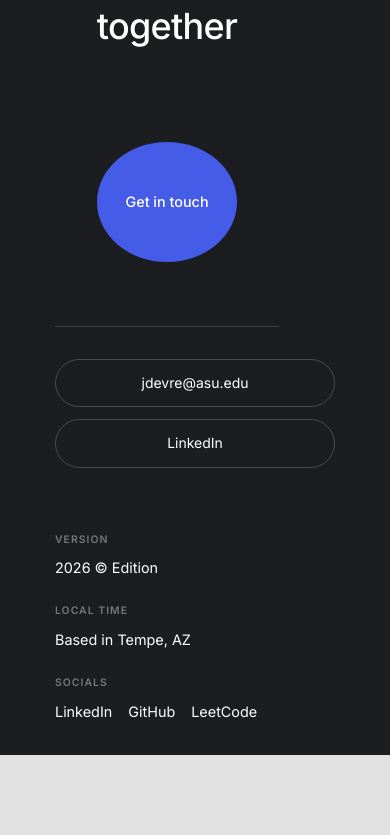
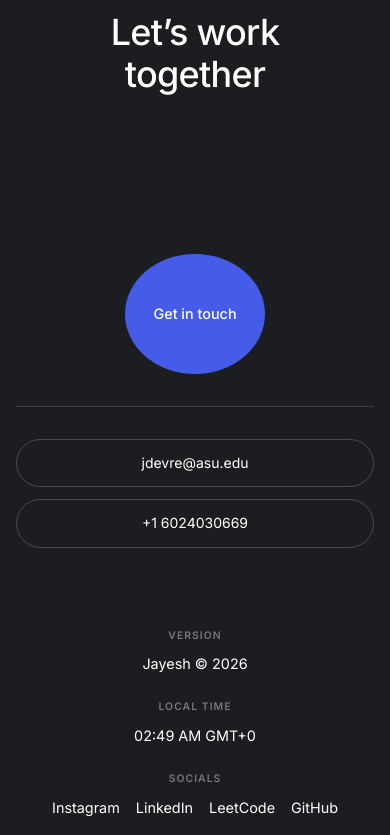
Before and after one commit to JayeshDevre/jayeshdevre-portfolio, a Next.js app: page / in a window 390 px wide. Shown: the part 7582-8417 px from the top of the page. Before the commit the page ends 8337 px from the top, so only its background shows below. Built offline with nearby package versions, Linux system fonts and the light colour scheme.

Commit message:
contact done

```diff
--- a/app/components/Contact.module.css
+++ b/app/components/Contact.module.css
@@ -2,31 +2,60 @@
   min-height: 100vh;
   display: flex;
   flex-direction: column;
-  justify-content: center;
   background-color: var(--bg-dark);
   color: var(--text-light);
-  padding: var(--space-2xl) 0 var(--space-lg);
+  padding: var(--space-2xl) 0 0;
   position: relative;
-  overflow: hidden;
+  overflow: visible;
 }
 
 .container {
-  width: 80%;
-  max-width: 100%;
+  flex: 1;
+  width: 90%;
+  max-width: 1100px;
   margin: 0 auto;
   padding: 0 var(--space-lg);
   display: flex;
   flex-direction: column;
+  justify-content: center;
+  align-items: center;
+}
+
+/* Full-width footer bar — edge to edge, bottom of page */
+.footerBar {
+  width: 100vw;
+  margin-left: calc(-50vw + 50%);
+  background-color: var(--bg-dark);
+  border-radius: 0 0 12px 12px;
+  padding: 1.25rem var(--space-lg);
+  margin-top: auto;
+  box-sizing: border-box;
+}
+
+.footerInner {
+  width: 100%;
+  display: flex;
+  justify-content: space-between;
+  align-items: flex-start;
+  flex-wrap: wrap;
+  gap: 2rem;
+}
+
+.footerLeft {
+  display: flex;
+  flex-wrap: wrap;
+  gap: 2.5rem;
 }
 
 .main {
   display: flex;
   justify-content: space-between;
   align-items: center;
-  width: 80%;
+  width: 100%;
+  max-width: 1000px;
   border-bottom: 1px solid rgba(255, 255, 255, 0.15);
-  padding-bottom: var(--space-xl);
-  margin-bottom: var(--space-lg);
+  padding-bottom: var(--space-sm);
+  margin-bottom: var(--space-md);
   gap: var(--space-lg);
 }
 
@@ -40,7 +69,7 @@
   display: flex;
   flex-direction: column;
   align-items: flex-start;
-  gap: 0.5rem;
+  gap: 1.25rem;
 }
 
 .titleTextBlock {
@@ -81,7 +110,7 @@
   flex-shrink: 0;
 }
 
-/* CTA — anchored right, magnetic effect */
+/* CTA — anchored right on desktop, centered on mobile */
 .ctaArea {
   display: flex;
   align-items: center;
@@ -117,31 +146,51 @@
   display: inline-block;
 }
 
-/* Links row — full width */
+/* Links row — full width of container, centered */
 .linksRow {
   display: flex;
   flex-wrap: wrap;
+  justify-content: center;
   gap: 1rem;
   margin-bottom: var(--space-xl);
   width: 100%;
+  max-width: 1000px;
 }
 
 .pillBtn {
+  position: relative;
   padding: 1rem 2rem;
   border-radius: var(--radius-full);
   border: 1px solid rgba(255, 255, 255, 0.2);
   color: var(--text-light);
   font-size: 1rem;
   text-decoration: none;
-  transition: var(--transition-smooth);
+  overflow: hidden;
+  transition: color 0.4s ease;
+  z-index: 0;
+}
+
+.pillBtn::before {
+  content: "";
+  position: absolute;
+  inset: 0;
+  background: var(--accent);
+  border-radius: inherit;
+  transform: scaleY(0);
+  transform-origin: bottom;
+  transition: transform 0.4s ease;
+  z-index: -1;
 }
 
 .pillBtn:hover {
-  background-color: var(--text-light);
-  color: var(--bg-dark);
+  color: var(--text-light);
 }
 
-/* Bottom info — full width */
+.pillBtn:hover::before {
+  transform: scaleY(1);
+}
+
+/* Footer bar columns (reuse bottom styles) */
 .bottom {
   display: flex;
   justify-content: space-between;
@@ -156,6 +205,10 @@
   display: flex;
   flex-direction: column;
   gap: 0.5rem;
+}
+
+.bottomColSocials {
+  margin-left: auto;
 }
 
 .bottomLabel {
@@ -202,28 +255,31 @@
   width: 100%;
 }
 
-/* Responsive */
+/* Responsive — tablet and small desktop */
 @media (max-width: 768px) {
   .contact {
-    padding: var(--space-xl) 0 var(--space-md);
+    padding: var(--space-xl) 0 0;
   }
 
   .contact .container {
-    padding-left: var(--space-sm);
-    padding-right: var(--space-sm);
+    width: 100%;
+    padding-left: var(--space-lg);
+    padding-right: var(--space-lg);
   }
 
   .main {
     flex-direction: column;
     align-items: center;
-    gap: var(--space-xl);
-    padding-bottom: var(--space-lg);
+    text-align: center;
+    gap: var(--space-2xl);
+    padding-bottom: var(--space-md);
     margin-bottom: var(--space-md);
   }
 
   .titleBlock {
     max-width: 100%;
     align-items: center;
+    margin-top: 2.5rem;
   }
 
   .titleArea {
@@ -231,11 +287,17 @@
     align-items: center;
     text-align: center;
     max-width: 100%;
+    gap: 1.5rem;
   }
 
   .titleTextBlock {
     margin-left: 0;
     align-items: center;
+  }
+
+  .ctaArea {
+    justify-content: center;
+    width: 100%;
   }
 
   .titleLine1,
@@ -254,6 +316,8 @@
   }
 
   .linksRow {
+    width: 100%;
+    max-width: 100%;
     flex-wrap: wrap;
     gap: 0.75rem;
     margin-bottom: var(--space-lg);
@@ -269,9 +333,37 @@
     justify-content: center;
   }
 
-  .bottom {
+  .footerBar {
+    padding: 1rem var(--space-lg);
+    border-radius: 0 0 10px 10px;
+  }
+
+  .footerInner {
     flex-direction: column;
+    align-items: center;
+    text-align: center;
     gap: 1.5rem;
+  }
+
+  .footerLeft {
+    flex-direction: column;
+    align-items: center;
+    gap: 1.5rem;
+  }
+
+  .bottomCol,
+  .bottomColSocials {
+    align-items: center;
+    text-align: center;
+  }
+
+  .bottomColSocials {
+    margin-left: 0;
+  }
+
+  .socialLinks {
+    justify-content: center;
+    flex-wrap: wrap;
   }
 
   .bottomText,
@@ -280,14 +372,20 @@
   }
 }
 
+/* Responsive — mobile */
 @media (max-width: 480px) {
   .contact {
-    padding: var(--space-lg) 0 var(--space-md);
+    padding: var(--space-lg) 0 0;
   }
 
   .contact .container {
+    width: 100%;
     padding-left: 1rem;
     padding-right: 1rem;
+  }
+
+  .titleBlock {
+    margin-top: 2rem;
   }
 
   .avatar {
@@ -307,15 +405,27 @@
     font-size: 0.9rem;
   }
 
+  .linksRow {
+    flex-direction: column;
+    align-items: stretch;
+  }
+
   .pillBtn {
     padding: 0.75rem 1.25rem;
     font-size: 0.875rem;
     width: 100%;
+    min-width: 0;
     justify-content: center;
+    box-sizing: border-box;
+  }
+
+  .footerBar {
+    padding: 1rem 1rem;
   }
 
   .socialLinks {
     flex-wrap: wrap;
     gap: 1rem;
+    justify-content: center;
   }
 }
--- a/app/components/Contact.tsx
+++ b/app/components/Contact.tsx
@@ -1,13 +1,27 @@
 "use client";
 
-import { useRef, useState } from "react";
+import { useRef, useState, useEffect } from "react";
 import { motion, useInView } from "framer-motion";
 import styles from "./Contact.module.css";
+
+function formatLocalTime() {
+  const now = new Date();
+  const offsetMinutes = -now.getTimezoneOffset();
+  const offsetHours = Math.floor(Math.abs(offsetMinutes) / 60);
+  const sign = offsetMinutes >= 0 ? "+" : "-";
+  const gmt = `GMT${sign}${offsetHours}`;
+  return now.toLocaleTimeString("en-US", { hour: "2-digit", minute: "2-digit", hour12: true }) + " " + gmt;
+}
 
 export default function Contact() {
   const ref = useRef(null);
   const isInView = useInView(ref, { once: true, margin: "-50px" });
   const [ctaMagnet, setCtaMagnet] = useState({ x: 0, y: 0 });
+  const [localTime, setLocalTime] = useState(formatLocalTime);
+  useEffect(() => {
+    const t = setInterval(() => setLocalTime(formatLocalTime()), 1000);
+    return () => clearInterval(t);
+  }, []);
 
   const handleCtaMouseMove = (e: React.MouseEvent<HTMLDivElement>) => {
     const { clientX, clientY } = e;
@@ -20,8 +34,6 @@ export default function Contact() {
   };
 
   const handleCtaMouseLeave = () => setCtaMagnet({ x: 0, y: 0 });
-
-  const currentYear = new Date().getFullYear();
 
   return (
     <footer className={styles.contact} id="contact" ref={ref}>
@@ -98,43 +110,42 @@ export default function Contact() {
           <a href="mailto:jdevre@asu.edu" className={styles.pillBtn}>
             jdevre@asu.edu
           </a>
-          <a
-            href="https://linkedin.com/in/jayesh-devre"
-            target="_blank"
-            rel="noopener noreferrer"
-            className={styles.pillBtn}
-          >
-            LinkedIn
+          <a href="tel:+16024030669" className={styles.pillBtn}>
+            +1 6024030669
           </a>
         </motion.div>
+      </div>
 
-        {/* Bottom footer */}
+      {/* Full-width footer bar at bottom of page */}
       <motion.div
-          className={styles.bottom}
+        className={styles.footerBar}
+        role="contentinfo"
         initial={{ opacity: 0 }}
         animate={isInView ? { opacity: 1 } : {}}
         transition={{ duration: 0.5, delay: 0.8 }}
       >
+        <div className={styles.footerInner}>
+          <div className={styles.footerLeft}>
             <div className={styles.bottomCol}>
               <span className={styles.bottomLabel}>VERSION</span>
-            <span className={styles.bottomText}>{currentYear} © Edition</span>
+              <span className={styles.bottomText}>Jayesh © 2026</span>
             </div>
-
             <div className={styles.bottomCol}>
               <span className={styles.bottomLabel}>LOCAL TIME</span>
-            <span className={styles.bottomText}>Based in Tempe, AZ</span>
+              <span className={styles.bottomText}>{localTime}</span>
             </div>
-
+          </div>
           <div className={styles.bottomColSocials}>
             <span className={styles.bottomLabel}>SOCIALS</span>
             <div className={styles.socialLinks}>
+              <a href="https://www.instagram.com/" target="_blank" rel="noopener noreferrer">Instagram</a>
               <a href="https://linkedin.com/in/jayesh-devre" target="_blank" rel="noopener noreferrer">LinkedIn</a>
+              <a href="https://leetcode.com/u/Jayesh_Devre/" target="_blank" rel="noopener noreferrer">LeetCode</a>
               <a href="https://github.com/JayeshDevre" target="_blank" rel="noopener noreferrer">GitHub</a>
-              <a href="https://leetcode.com/u/Jayesh_Devre/" target="_blank" rel="noopener noreferrer">LeetCode</a>
+            </div>
           </div>
         </div>
       </motion.div>
-      </div>
     </footer>
   );
 }
```
Lines whose indentation alone changed are shown as unchanged.
